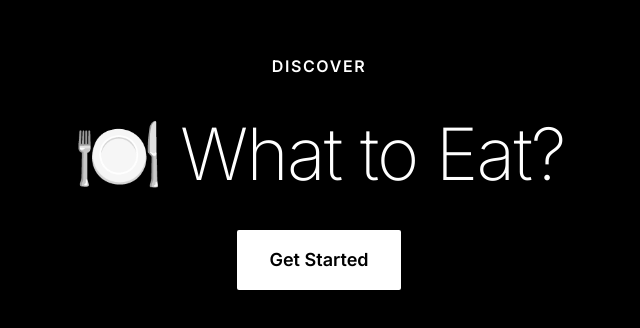
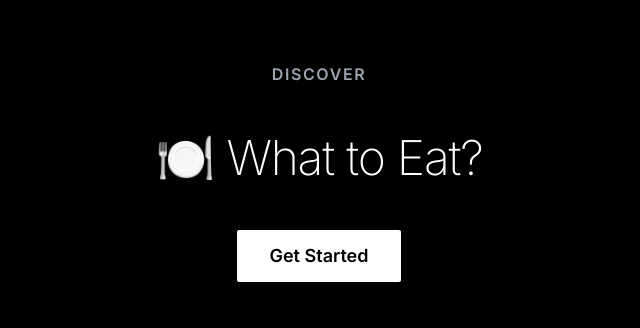
Before and after one commit to jysonn97/what-to-eat, a Next.js app: page / in a window 1280 px wide. Shown: the part 228-556 px from the top of the page, without its empty margins (321-961 px from the left). Built offline with nearby package versions, Linux system fonts and the light colour scheme.

Commit message:
Update index.js

```diff
--- a/pages/index.js
+++ b/pages/index.js
@@ -9,22 +9,18 @@ export default function HomePage() {
 
   return (
     <div className="min-h-screen bg-black text-white flex items-center justify-center px-4">
-      <div className="text-center space-y-10">
-        {/* 상단 소제목 */}
-        <p className="text-sm md:text-base tracking-widest text-white uppercase font-semibold">
-  Discover
-</p>
+      <div className="text-center space-y-12">
+        <p className="text-sm md:text-base tracking-widest text-gray-400 uppercase font-semibold">
+          Discover
+        </p>
 
-
-        {/* 메인 메시지 */}
-        <h1 className="text-5xl md:text-7xl font-extralight tracking-tight leading-tight text-white">
+        <h1 className="text-4xl md:text-5xl font-extralight tracking-tight leading-tight text-white">
           🍽️ What to Eat?
         </h1>
 
-        {/* 버튼 */}
         <button
           onClick={handleStart}
-          className="mt-6 bg-white text-black font-semibold text-base md:text-lg px-8 py-4 rounded-sm shadow hover:opacity-90 transition"
+          className="mt-8 bg-white text-black font-semibold text-base md:text-lg px-8 py-3 rounded-sm shadow hover:opacity-90 transition"
         >
           Get Started
         </button>
```
